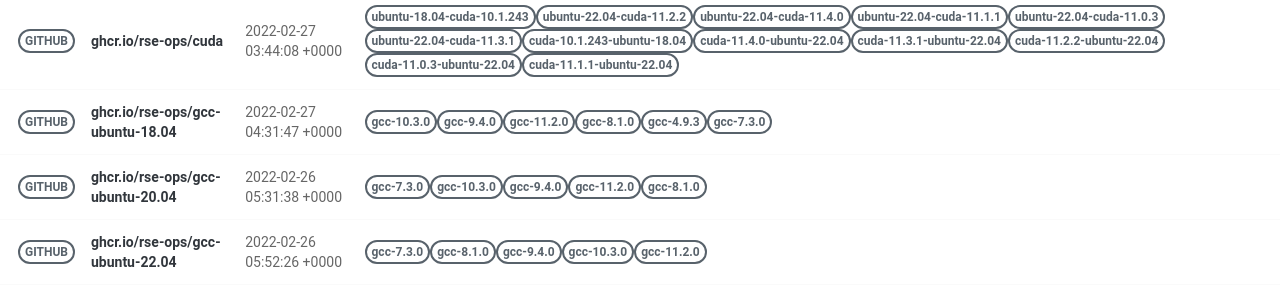
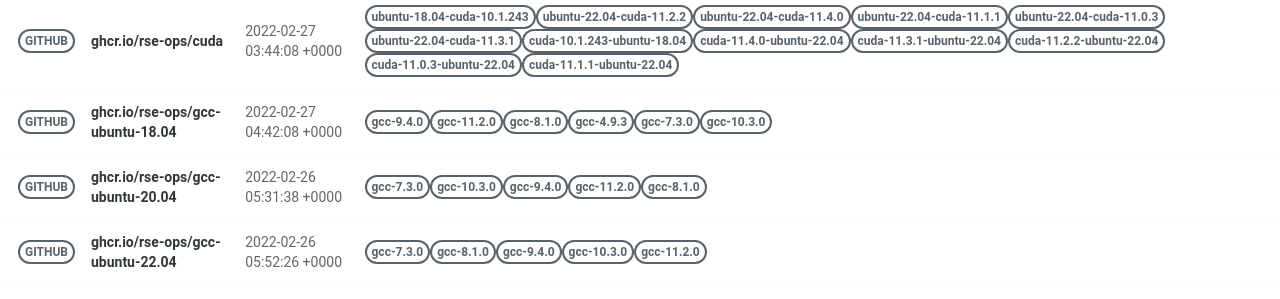
Before and after one commit to rse-ops/docker-images, a Jekyll site: the page built from pages/index.md, in a window 1280 px wide. Shown: the part 502-801 px from the top of the page. Built offline with Jekyll 4.4.1, drawn with Linux system fonts in a browser that asks for light colours; nearby versions of some CDN libraries.

Commit message:
Automated push to update library 2022-02-27

```diff
--- a/_library/ghcr.io-rse-ops-gcc-ubuntu-18.04.md
+++ b/_library/ghcr.io-rse-ops-gcc-ubuntu-18.04.md
@@ -1,14 +1,11 @@
 ---
 layout: container
 name: ghcr.io/rse-ops/gcc-ubuntu-18.04
-updated_at: 2022-02-27 04:31:47.445525
+updated_at: 2022-02-27 04:42:08.416130
 
 
 container_url: https://github.com/orgs/rse-ops/packages/container/package/gcc-ubuntu-18.04
 versions:
- - tag: gcc-10.3.0
-   dockerfile: https://github.com/rse-ops/docker-images/blob/main/ubuntu/gcc/Dockerfile
-   manifest: https://crane.ggcr.dev/manifest/ghcr.io/rse-ops/gcc-ubuntu-18.04:gcc-10.3.0
  - tag: gcc-9.4.0
    dockerfile: https://github.com/rse-ops/docker-images/blob/main/ubuntu/gcc/Dockerfile
    manifest: https://crane.ggcr.dev/manifest/ghcr.io/rse-ops/gcc-ubuntu-18.04:gcc-9.4.0
```
Also changed, not shown: other parts of _library/ghcr.io-rse-ops-gcc-ubuntu-18.04.md (+3 -0 lines).
